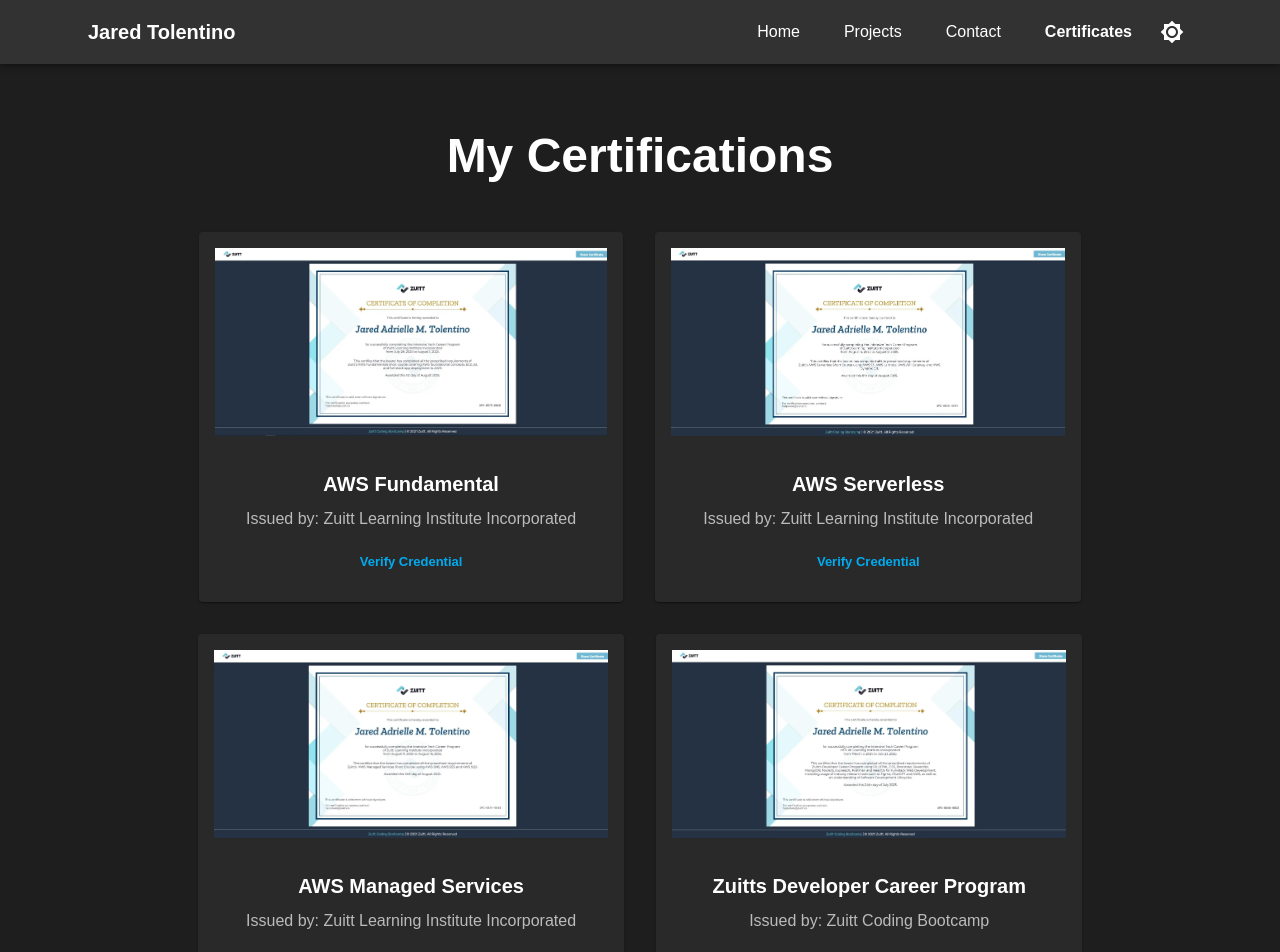
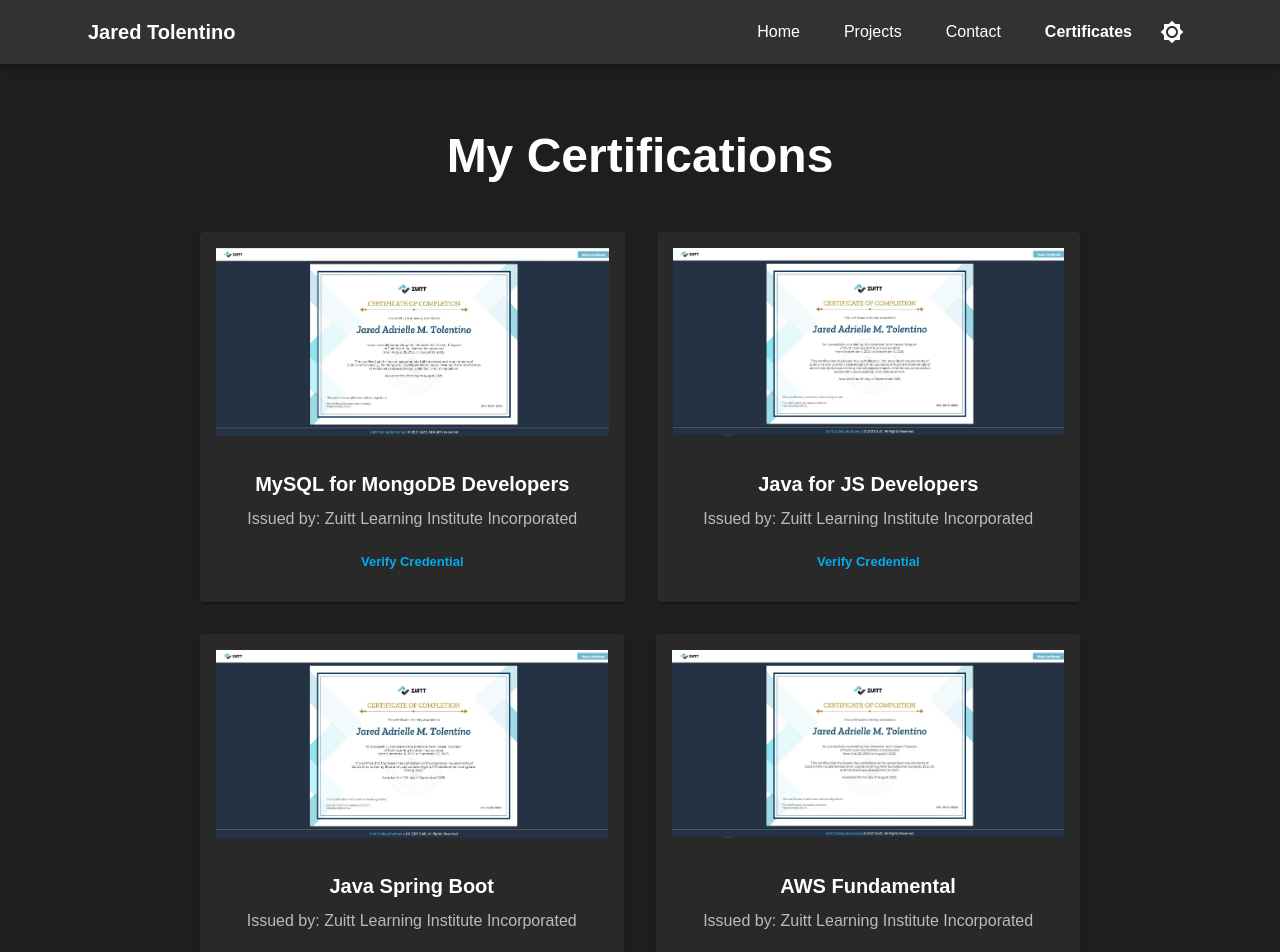
Before and after one commit to jaredadrielletolentino/webportfolio, a React (Create React App) app: page /certifications in a window 1280 px wide. Shown: the top 952 px of the page. Built offline with nearby package versions, Linux system fonts and the light colour scheme.

Commit message:
Added java and mysql certs training in zuitt

```diff
--- a/src/constants/certifications.js
+++ b/src/constants/certifications.js
@@ -1,4 +1,22 @@
 const certifications = [
+  {
+    title: 'MySQL for MongoDB Developers',
+    issuer: 'Zuitt Learning Institute Incorporated',
+    image: '/images/certs/mysql.webp',
+    link: 'http://share.zertify.zuitt.co/certificate/cd2784fc-9a38-4e9f-8ef4-832ab6392bb2',
+  },
+  {
+    title: 'Java for JS Developers',
+    issuer: 'Zuitt Learning Institute Incorporated',
+    image: '/images/certs/java.webp',
+    link: 'http://share.zertify.zuitt.co/certificate/c9b07382-cea0-404e-a925-7836122dd3f0',
+  },
+  {
+    title: 'Java Spring Boot',
+    issuer: 'Zuitt Learning Institute Incorporated',
+    image: '/images/certs/java-spring-boot.webp',
+    link: 'http://share.zertify.zuitt.co/certificate/cd124170-13e6-4b23-b346-e51afdbb6567',
+  },
   {
     title: 'AWS Fundamental',
     issuer: 'Zuitt Learning Institute Incorporated',
```
